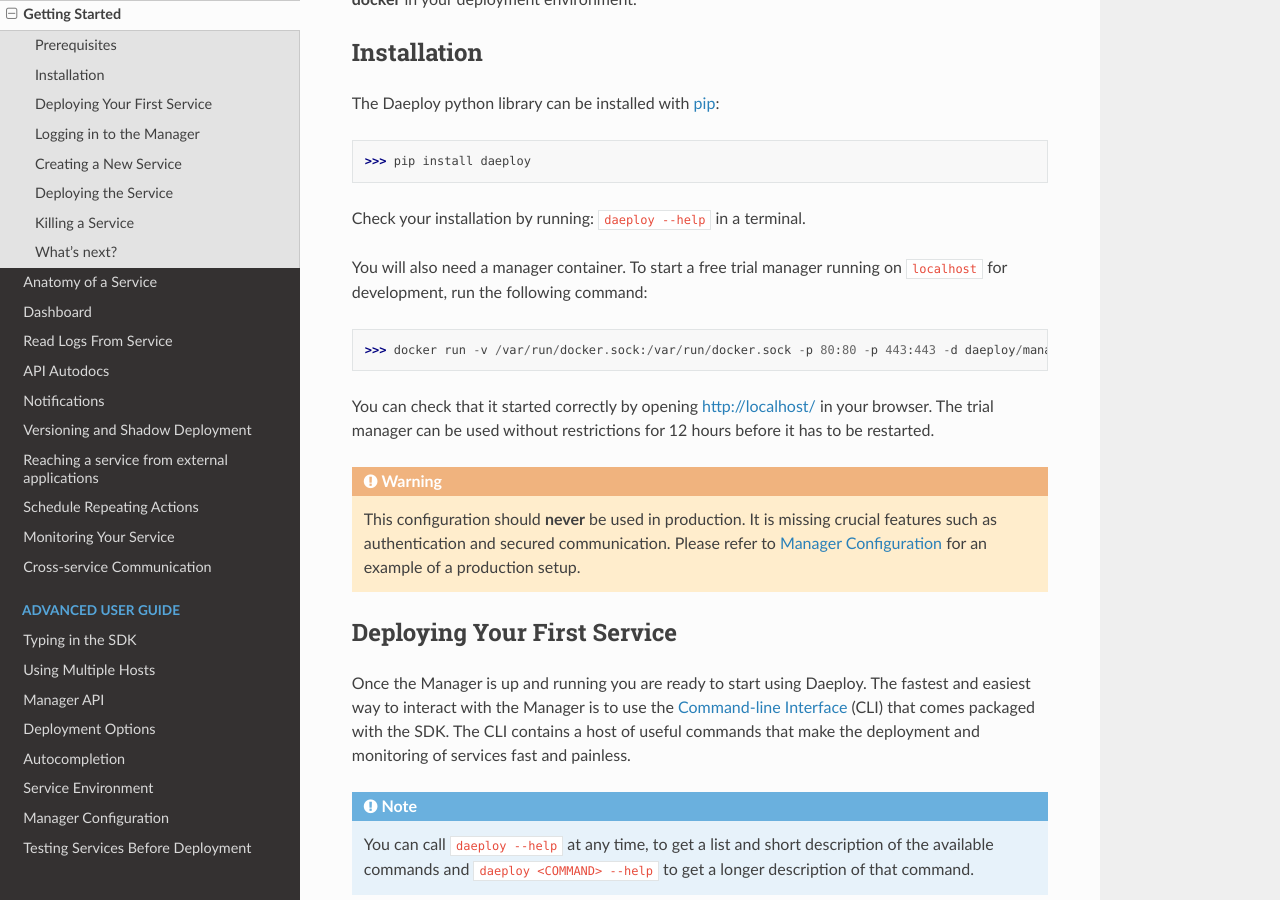
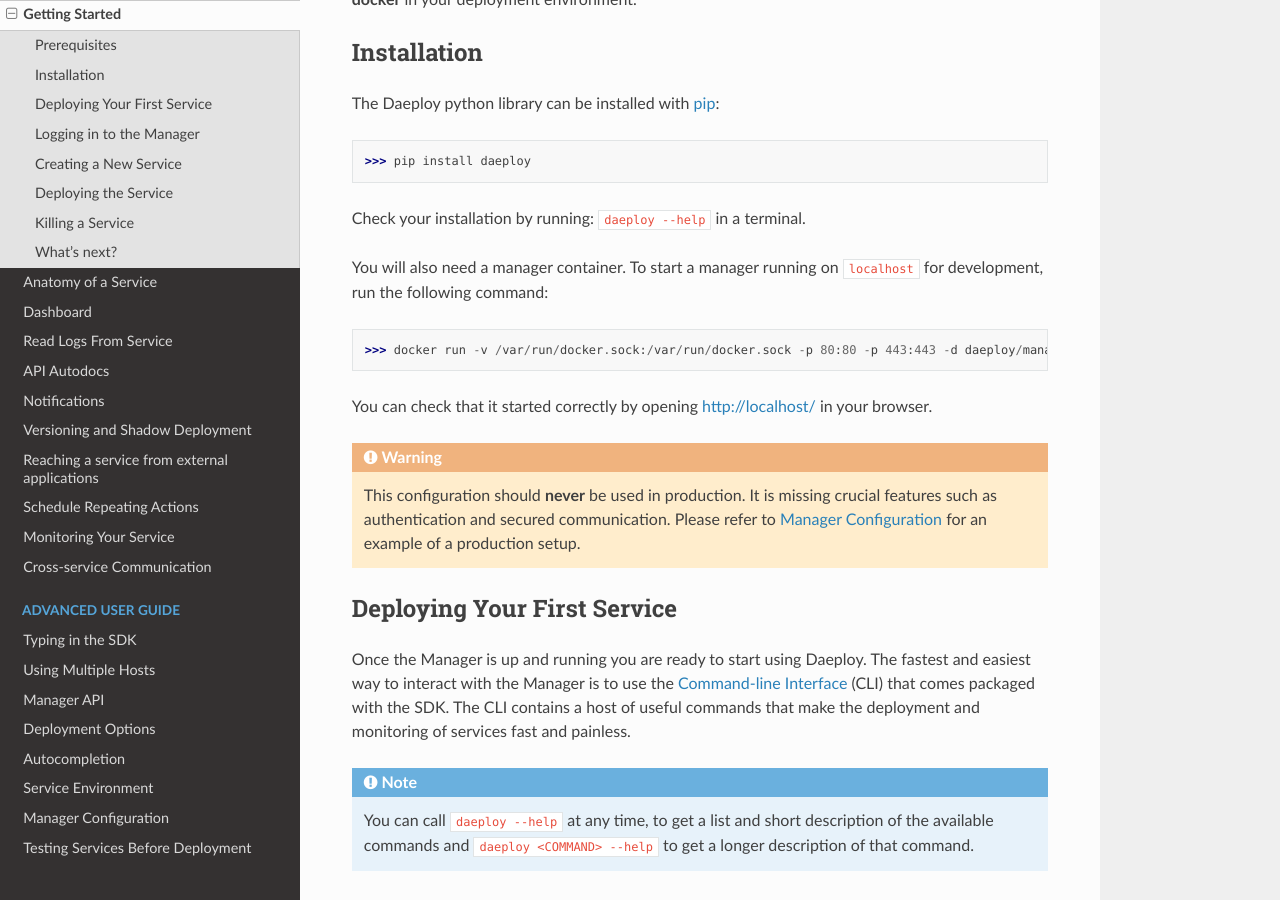
Before and after one commit to vikinganalytics/daeploy, a Sphinx documentation site: the page built from docs/source/content/getting_started/getting_started.rst, in a window 1280 px wide and 900 px high, scrolled down 348 px. Built offline with Sphinx 7.4.7 and the Read the Docs theme 2.0.0, drawn with Linux system fonts in a browser that asks for light colours; the version number could not be read and is left out.

Commit message:
Removing license stuff

```diff
--- a/docs/source/content/getting_started/getting_started.rst
+++ b/docs/source/content/getting_started/getting_started.rst
@@ -23,13 +23,12 @@
 
 Check your installation by running: ``daeploy --help`` in a terminal.
 
-You will also need a manager container. To start a free trial
+You will also need a manager container. To start a
 manager running on ``localhost`` for development, run the following command:
 
 >>> docker run -v /var/run/docker.sock:/var/run/docker.sock -p 80:80 -p 443:443 -d daeploy/manager:latest  # doctest: +SKIP
 
 You can check that it started correctly by opening http://localhost/ in your browser.
-The trial manager can be used without restrictions for 12 hours before it has to be restarted.
 
 .. warning:: This configuration should **never** be used in production. It is missing crucial
     features such as authentication and secured communication. Please refer to
--- a/pinned_results.json
+++ b/pinned_results.json
@@ -1,6 +1,4 @@
 {
-    "tests/manager_test/license_test.py::test_with_dev_token_1": "INFO     manager.license:license.py:58 Activation code read successfully, validity time updated to: 2030-01-01 00:00:00+00:00\n",
-    "tests/manager_test/license_test.py::test_with_mumbojumbo_token_1": "INFO     manager.routers.auth_api:auth_api.py:97 Token not valid: skjdnblaknsk\nWARNING  manager.license:license.py:47 Could not read activation key successfully!\n",
     "tests/manager_test/proxy_test.py::test_default_config_middlewares_1": [
         {
             "forwardAuth": {
```
Also changed, not shown: 1 other file.
